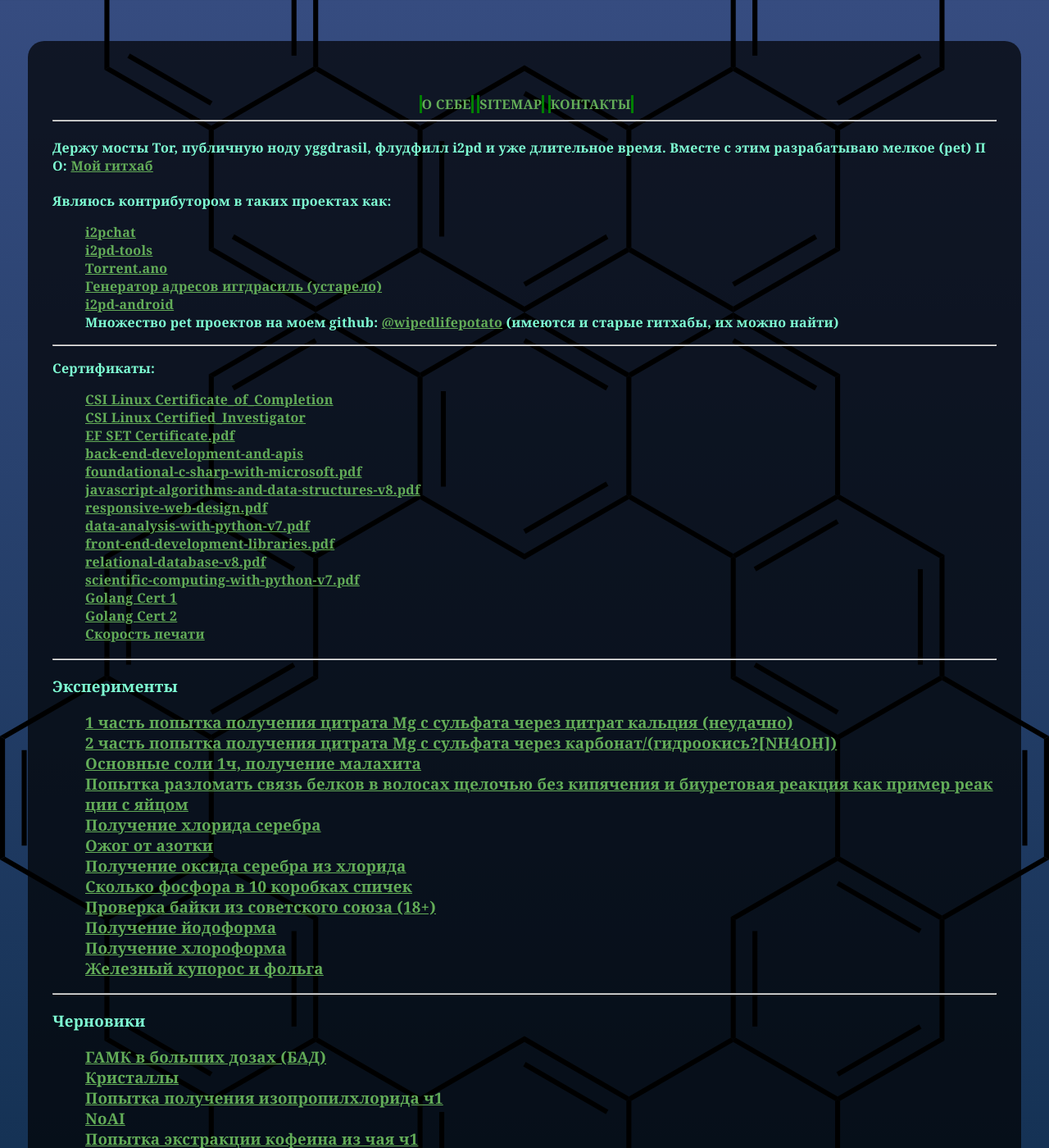
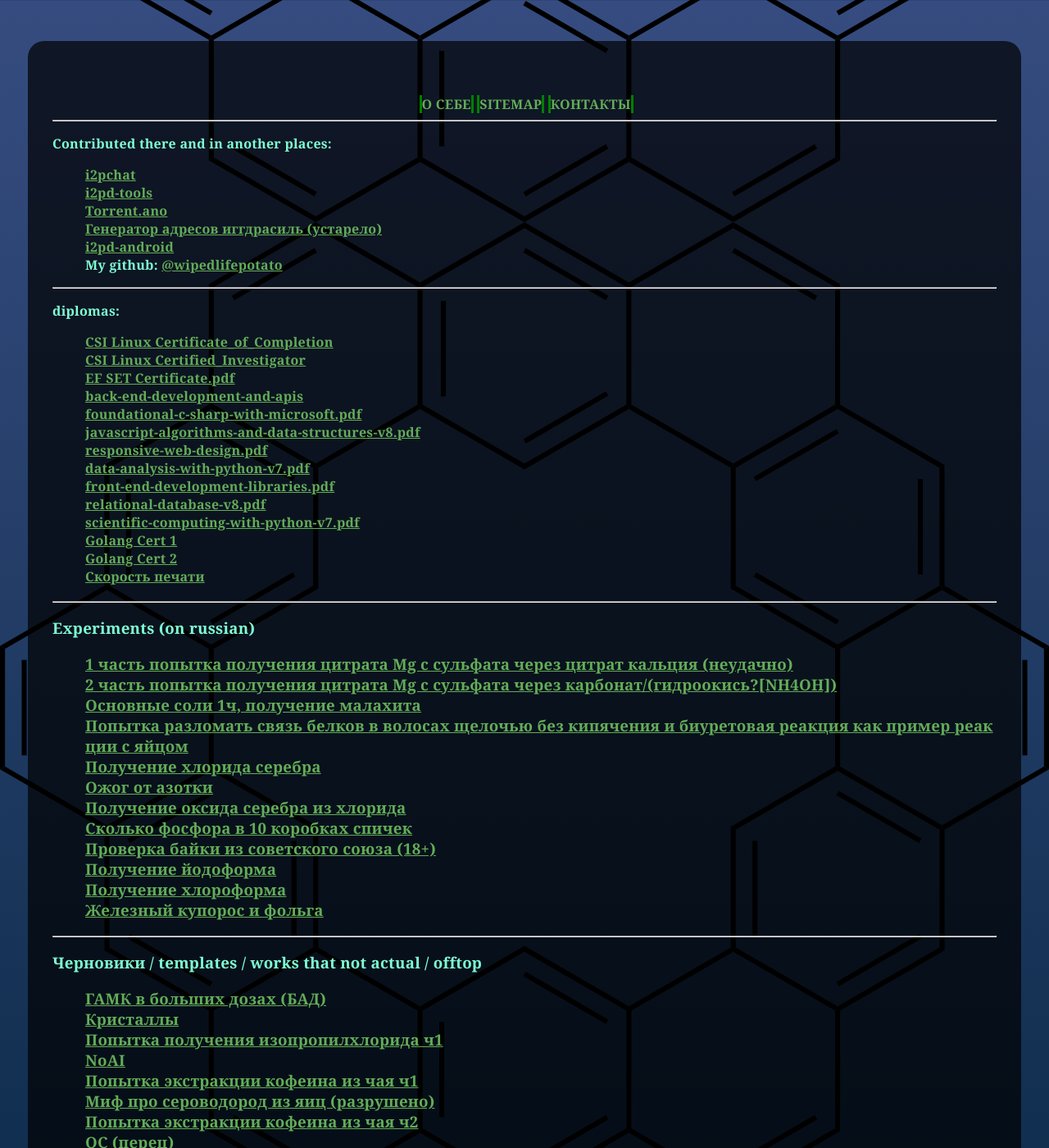
Before and after one commit to wipedlifepotato/wipedlifepotato.github.io, a Jekyll site: the page index.html, which Jekyll copies as it is, in a window 1280 px wide and 1400 px high. Shown: the whole window at 82% size. Built offline with Jekyll 4.4.1, drawn with Linux system fonts in a browser that asks for light colours; some of the changed text lies outside the part shown.

Commit message:
refactoring index.html

```diff
--- a/index.html
+++ b/index.html
@@ -20,18 +20,17 @@
 	</header>
 	<hr/>
 	<section id="aboutself">
-		<h4>Держу мосты Tor, публичную ноду yggdrasil, флудфилл i2pd и уже длительное время. Вместе с этим разрабатываю мелкое (pet) ПО: <a href='https://github.com/wipedlifepotato'>Мой гитхаб</a></h4>
-		<p>Являюсь контрибутором в таких проектах как:</p>
+		<p>Contributed there and in another places:</p>
 		<ol>
 			<li><a href='https://github.com/vituperative/i2pchat' target="_blank">i2pchat</a></li>
 			<li><a href='https://github.com/PurpleI2P/i2pd-tools' target="_blank">i2pd-tools</a></li>
 			<li><a href="https://github.com/majestrate/torrent.ano" target="_blank">Torrent.ano</a></li>
 			<li><a href="https://github.com/wipedlifepotato/SimpleYggGen-Mirror-Miner-of-yggdrasil-addresses" target="_blank">Генератор адресов иггдрасиль (устарело)</a></li>
 			<li><a href='https://github.com/PurpleI2P/i2pd-android' target="_blank">i2pd-android</a></li>
-			<li>Множество pet проектов на моем github: <a href='https://github.com/wipedlifepotato' target="_blank">@wipedlifepotato</a> (имеются и старые гитхабы, их можно найти)</li>
+			<li>My github: <a href='https://github.com/wipedlifepotato' target="_blank">@wipedlifepotato</a></li>
 		</ol>
 		<hr/>
-		<p>Сертификаты:</p>
+		<p>diplomas:</p>
 		<ol>
 			<li><a href="certifications/CSI Linux/Certificate_of_Completion.pdf" target="_blank">CSI Linux Certificate_of_Completion</a></li>
 			<li><a href="certifications/CSI Linux/Certified_Investigator.pdf" target="_blank">CSI Linux Certified_Investigator</a></li>
@@ -50,7 +49,7 @@
 		</ol>
 		<h3 id="sitemap">
 			<hr/>
-		    <p>Эксперименты</p>
+		    <p>Experiments (on russian)</p>
 		    <ul>
 			    <li><a href="https://wipedlifepotato.github.io/experimentAceMg.html" target="_blank">1 часть попытка получения цитрата Mg с сульфата через цитрат кальция (неудачно)</a></li>
 			    <li><a href="https://wipedlifepotato.github.io/experimentAceMg2.html" target="_blank">2 часть попытка получения цитрата Mg с сульфата через карбонат/(гидроокись?[NH4OH])</a></li>
@@ -66,7 +65,7 @@
 		        <li><a href="/experimentfeso4al2o3.html" target="_blank">Железный купорос и фольга</a></li>
 		    </ul>
 		    <hr/>
-		    <p>Черновики</p>
+		    <p>Черновики / templates / works that not actual / offtop </p>
 		    <ul>
 		            <li><a href="https://wipedlifepotato.github.io/gamk.html" target="_blank">ГАМК в больших дозах (БАД)</a></li>
 		            <li><a href="https://wipedlifepotato.github.io/crystalls.html" target="_blank">Кристаллы</a></li>
@@ -92,11 +88,7 @@
 		</h3>
 	</section>
 	<footer>
-		since by 2025
-		<hr/>
-		<p style="font-size: 0.85em; color: #aaa;">
-			 Все эксперименты на сайте, включая химические, опубликованы как личный опыт. Автор отказывается нести риски за возможные травмы при их повторении.
-			<br/>
+		not have a start, not have of end
 	</footer>
   </div>
 </body>
```
Also changed, not shown: other parts of index.html (+0 -3 lines).
